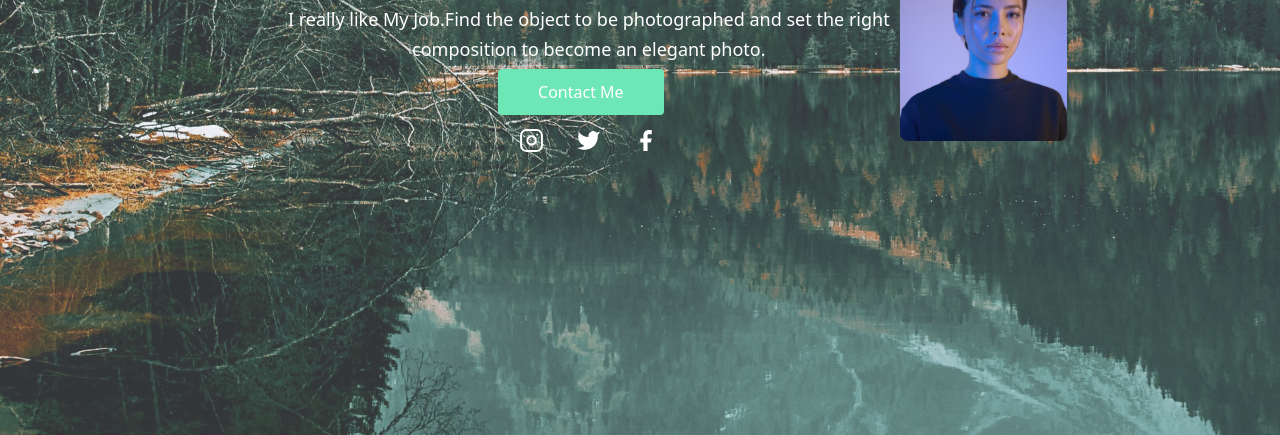
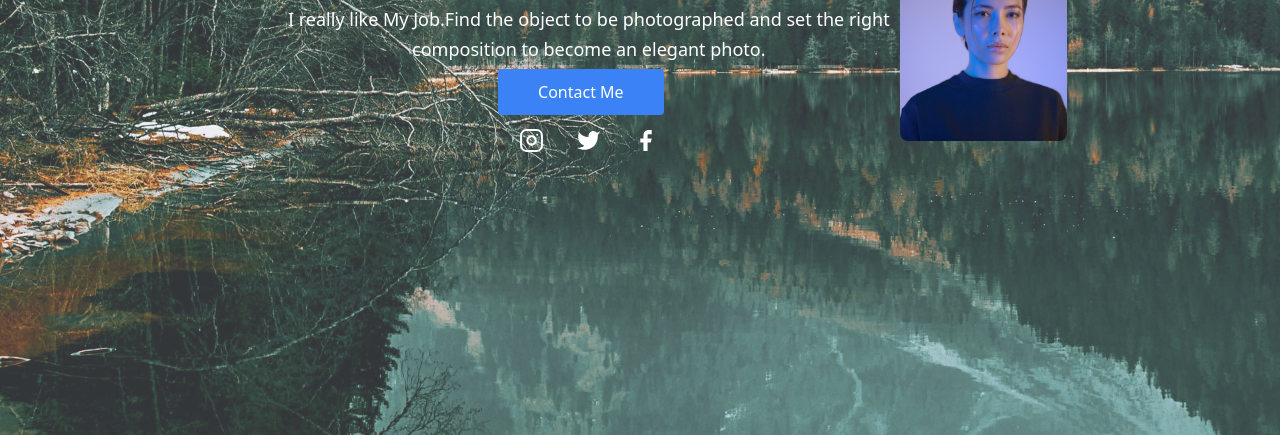
Before and after one commit to andi-faizal94/Rebbeca-Insta-F, a website: page index.html in a window 1280 px wide. Shown: the part 365-800 px from the top of the page. Drawn offline with Linux system fonts and the light colour scheme.

```diff
--- a/index.html
+++ b/index.html
@@ -62,6 +62,12 @@
                     px-10
                     py-3
                     mr-4
+                    transition
+                    ease-in-out
+                    delay-150
+                    bg-blue-500
+                    hover:-translate-y-1 hover:scale-110 hover:bg-indigo-500
+                    duration-300
                   "
                   href="#"
                 >
```
Also changed, not shown: dist/output.css, 3 other files.
